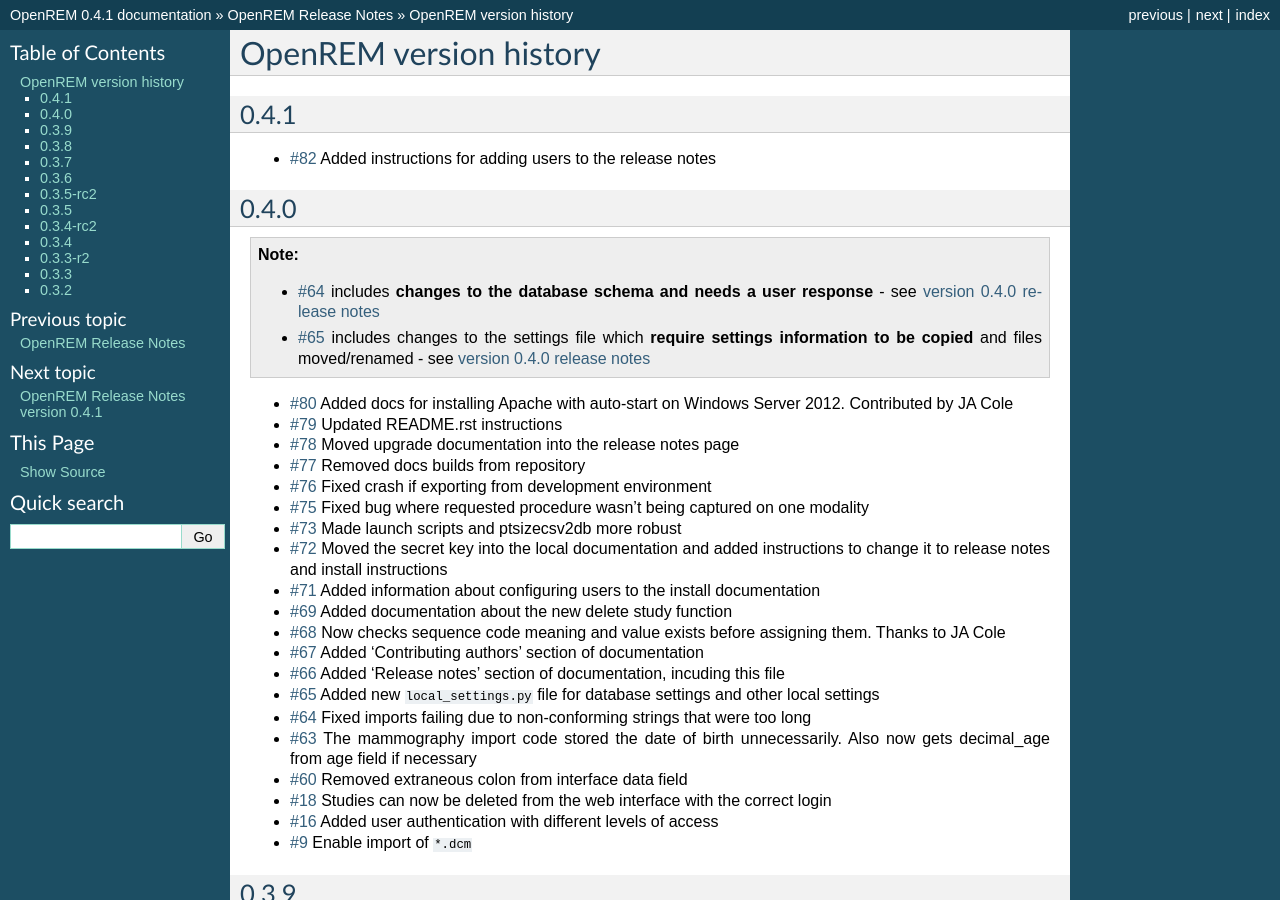
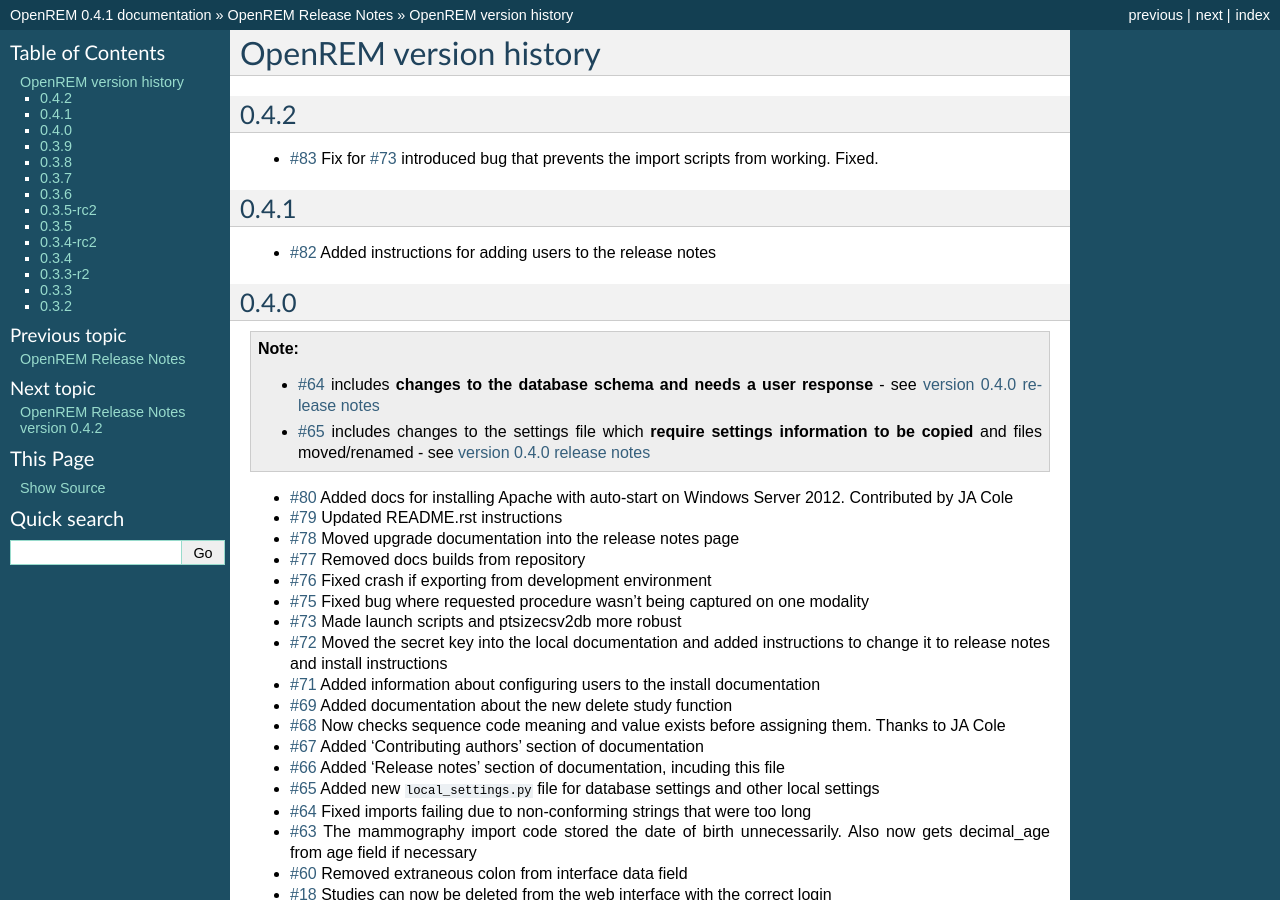
Before and after one commit to ckswilliams/modOpenREM, a Sphinx documentation site: the page built from docs/changes.rst, in a window 1280 px wide and 900 px high. Built offline with Sphinx 7.4.7, drawn with Linux system fonts in a browser that asks for light colours.

Commit message:
Added 0.4.2 details to version history and release notes.

```diff
--- a/docs/changes.rst
+++ b/docs/changes.rst
@@ -1,6 +1,11 @@
 =======================
 OpenREM version history
 =======================
+
+0.4.2
+-----
+
+* `#83`_   Fix for `#73`_ introduced bug that prevents the import scripts from working. Fixed.
 
 0.4.1
 -----
--- a/docs/releasenotes.rst
+++ b/docs/releasenotes.rst
@@ -18,8 +18,11 @@
     ..  toctree::
         :maxdepth: 1
 
+        release-0.4.2
         release-0.4.1
         release-0.4.0
+
+..  _generic-upgrade-instructions:
 
 Generic upgrade instructions
 ----------------------------
```
Also changed, not shown: docs/release-0.4.2.rst (added, +21 -0 lines).
